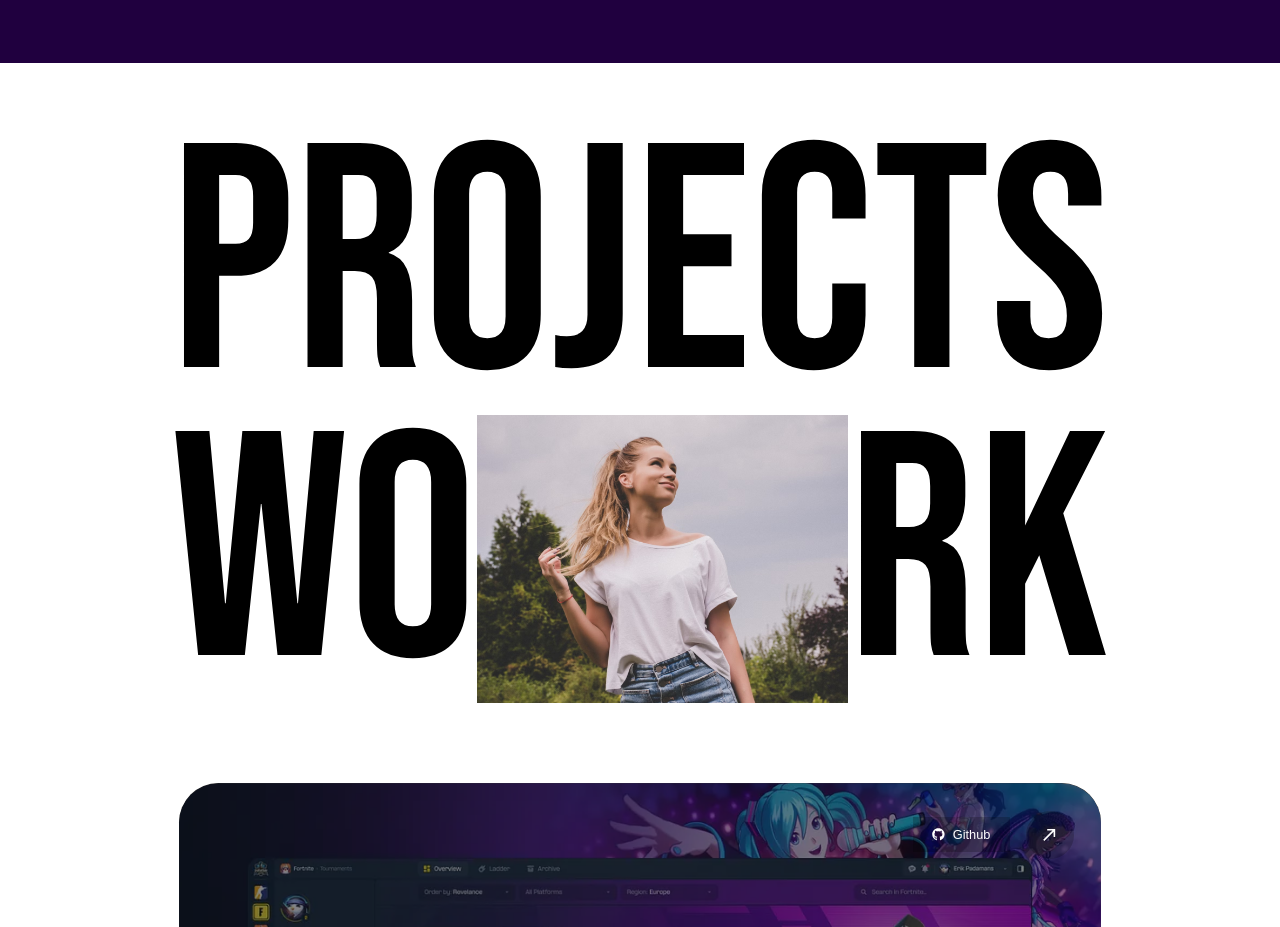
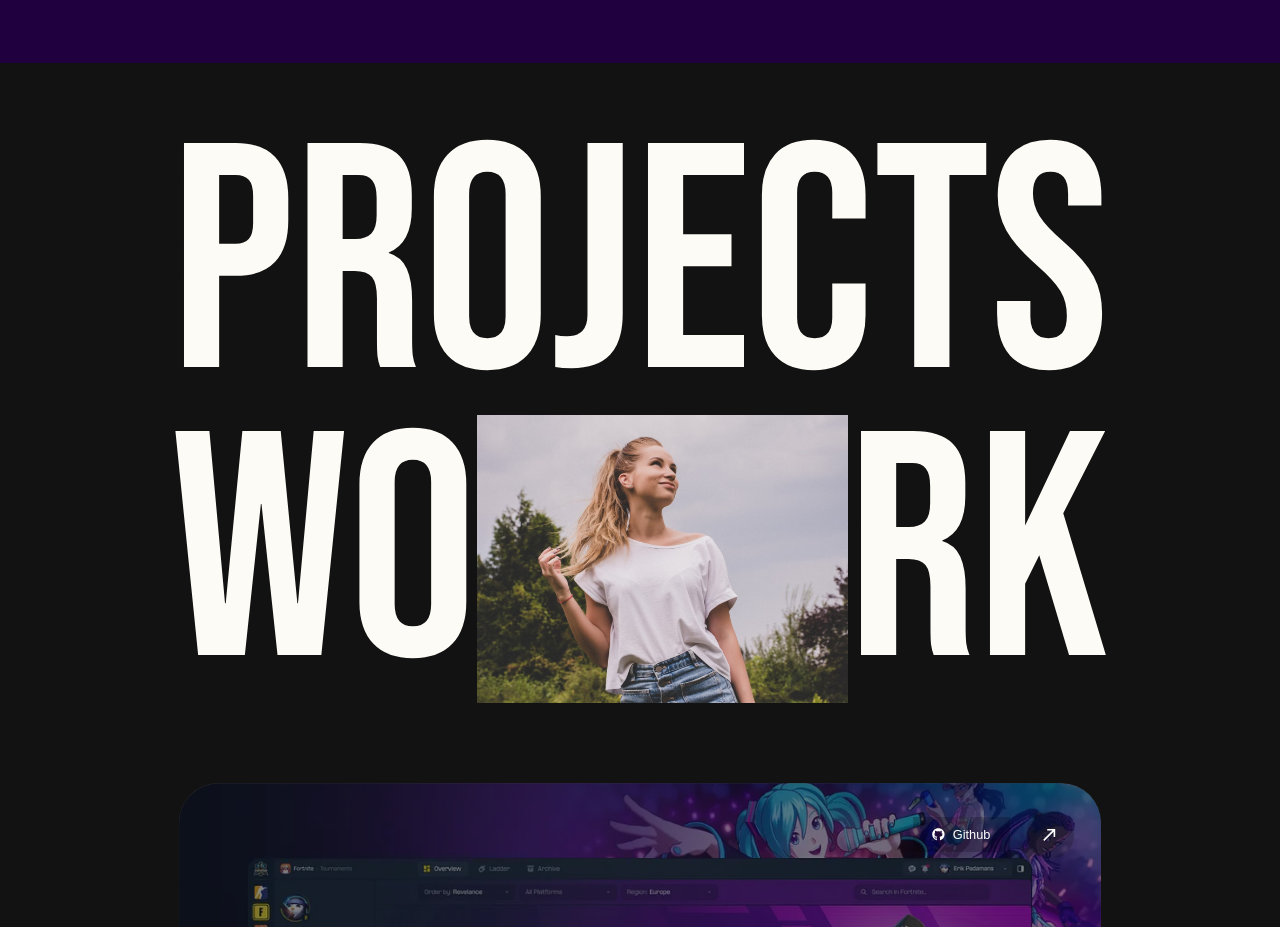
Before and after one commit to giterichub/eric-portfolio, a React (Vite) app: page /#portfolio in a window 1280 px wide. Shown: the part 3580-4507 px from the top of the page. Built offline with nearby package versions, Linux system fonts and the light colour scheme; a web font is replaced by a local one.

Commit message:
Updated colors

```diff
--- a/src/styles/portfolio.css
+++ b/src/styles/portfolio.css
@@ -19,6 +19,7 @@
 } */
  .portfolio-main{
   padding-top: 4rem;
+  background-color: #121212;
  }
 .section4P{
   position: relative;
@@ -48,6 +49,7 @@
   text-transform: uppercase;
   display: block;
   line-height: 0.9;
+  color: #fdfbf5;
 }
 
 .work {
```
